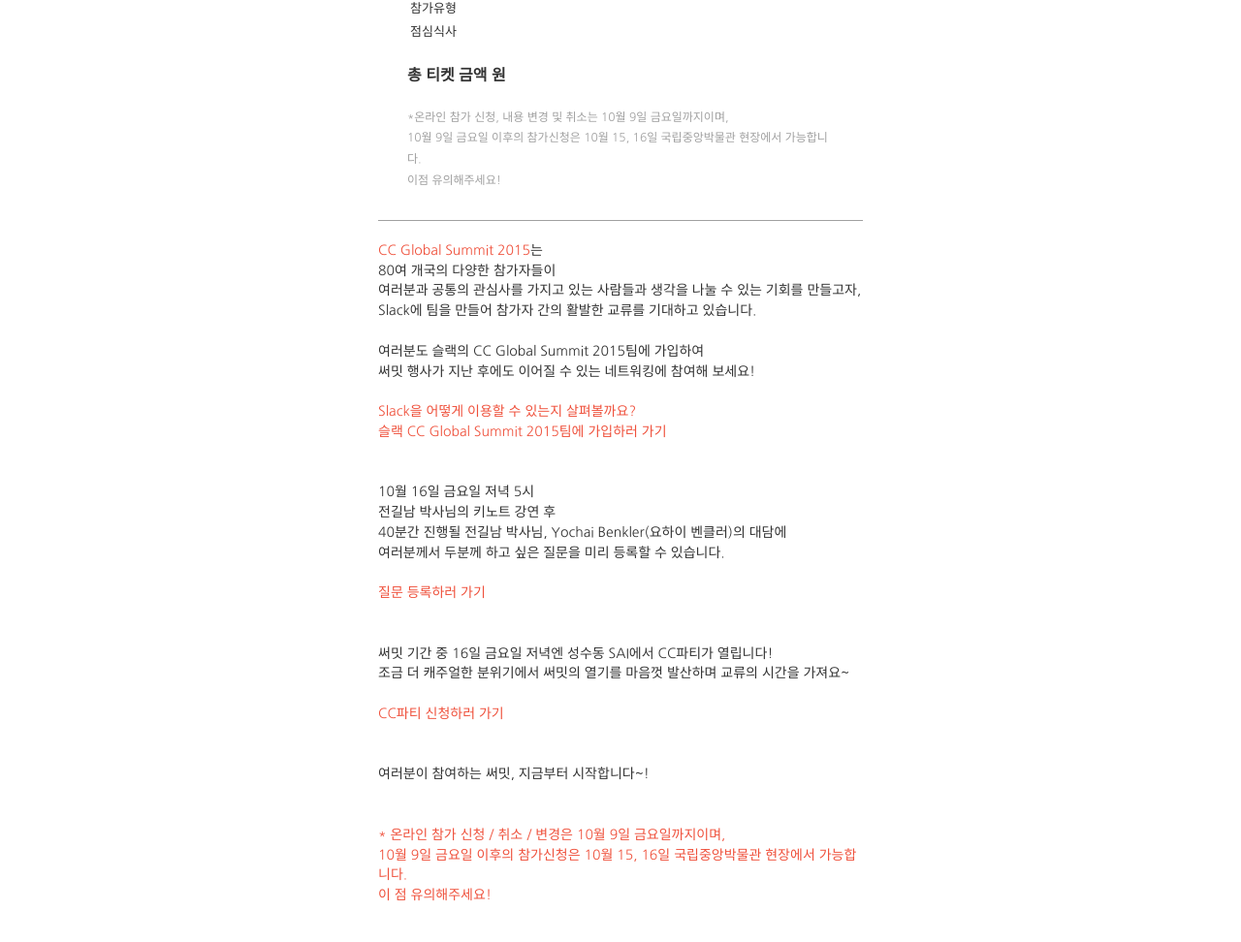
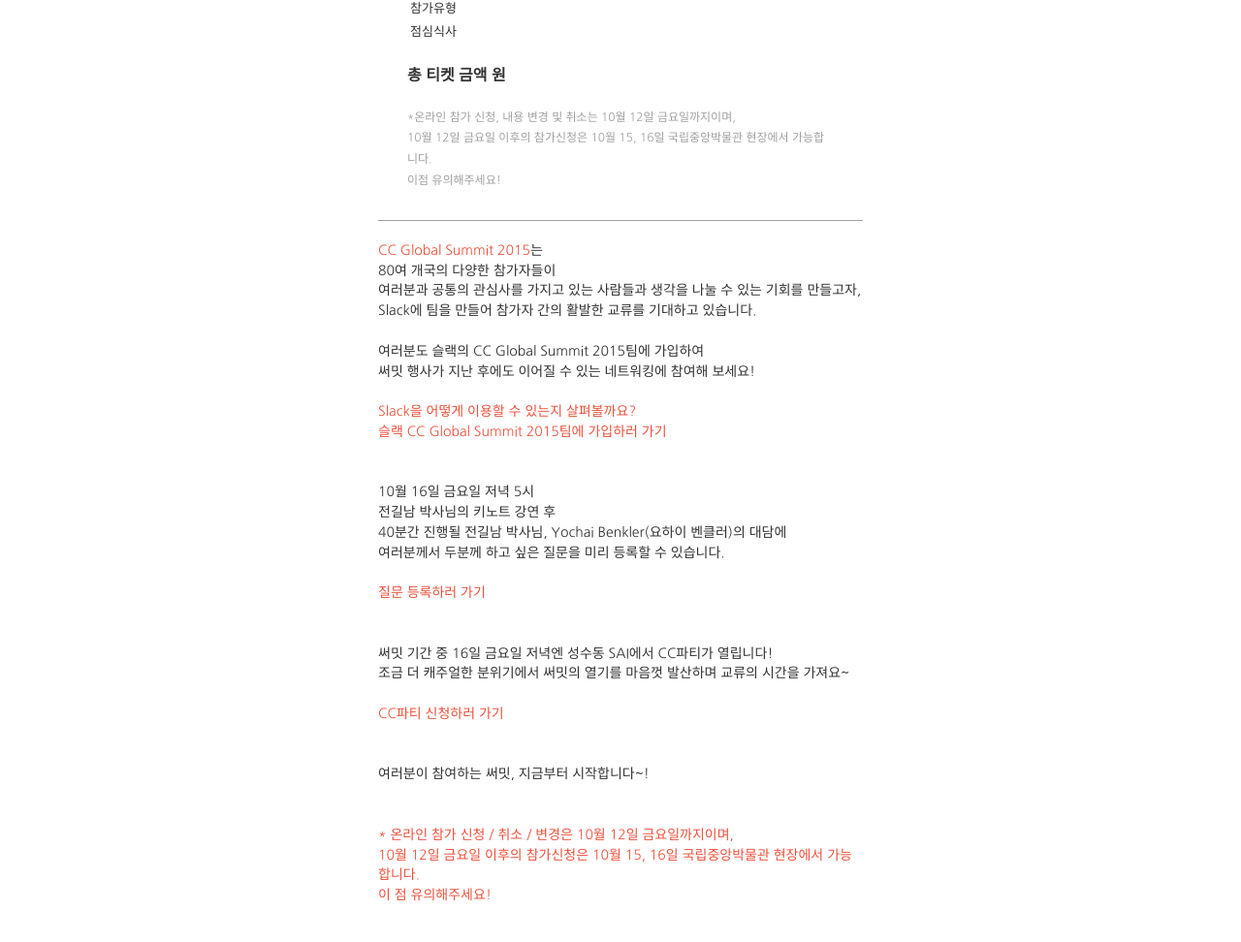
Before and after one commit to creativecommonskorea/2015-global-summit, a Jekyll site: the page built from apply_complete.html, in a window 1280 px wide. Shown: the part 661-1633 px from the top of the page at 97% size. Built offline with Jekyll 4.4.1, drawn with Linux system fonts in a browser that asks for light colours; nearby versions of some CDN libraries.

Commit message:
Update apply_complete.html

```diff
--- a/apply_complete.html
+++ b/apply_complete.html
@@ -111,7 +111,7 @@ layout: base
                 </table>
                 <br>
                 <span style="font-size:16px;font-weight: bold;">총 티켓 금액    <span id="price"></span>원</span><br/><br/>
-                <span style="font-size:12px;color:#a0a0a0"> *온라인 참가 신청, 내용 변경 및 취소는 10월 9일 금요일까지이며,<br/>10월 9일 금요일 이후의 참가신청은 10월 15, 16일 국립중앙박물관 현장에서 가능합니다.<br/>이점 유의해주세요!</span><br/>
+                <span style="font-size:12px;color:#a0a0a0"> *온라인 참가 신청, 내용 변경 및 취소는 10월 12일 금요일까지이며,<br/>10월 12일 금요일 이후의 참가신청은 10월 15, 16일 국립중앙박물관 현장에서 가능합니다.<br/>이점 유의해주세요!</span><br/>
             </div>
             <a href="https://summit.cckorea.org" target="_blank" style="color:#ef513c;">CC Global Summit 2015</a>는<br class="nobr"/>
             80여 개국의 다양한 참가자들이<br class="nobr"/>
@@ -135,7 +135,7 @@ layout: base
                target="_blank" style="color:#ef513c;">CC파티 신청하러 가기</a><br/><br/><br/>
             여러분이 참여하는 써밋, 지금부터 시작합니다~!<br/><br/><br/>
             <a href="https://docs.google.com/forms/d/1TbYcyjGhpwpyDKQQJQIu-bqDQDTW0ACyqR8vUelW1yA/viewform?usp=send_form"
-               target="_blank" style="color:#ef513c;">* 온라인 참가 신청 / 취소 / 변경은 10월 9일 금요일까지이며,<br/>10월 9일 금요일 이후의 참가신청은 10월 15, 16일 국립중앙박물관 현장에서 가능합니다.<br/>이 점 유의해주세요!</a><br/>
+               target="_blank" style="color:#ef513c;">* 온라인 참가 신청 / 취소 / 변경은 10월 12일 금요일까지이며,<br/>10월 12일 금요일 이후의 참가신청은 10월 15, 16일 국립중앙박물관 현장에서 가능합니다.<br/>이 점 유의해주세요!</a><br/>
         </div>
         <div class="buttons">
             <button type="button" onclick="location.href='https://docs.google.com/forms/d/1TbYcyjGhpwpyDKQQJQIu-bqDQDTW0ACyqR8vUelW1yA/viewform?usp=send_form'">신청내용 변경하기</button>
```
